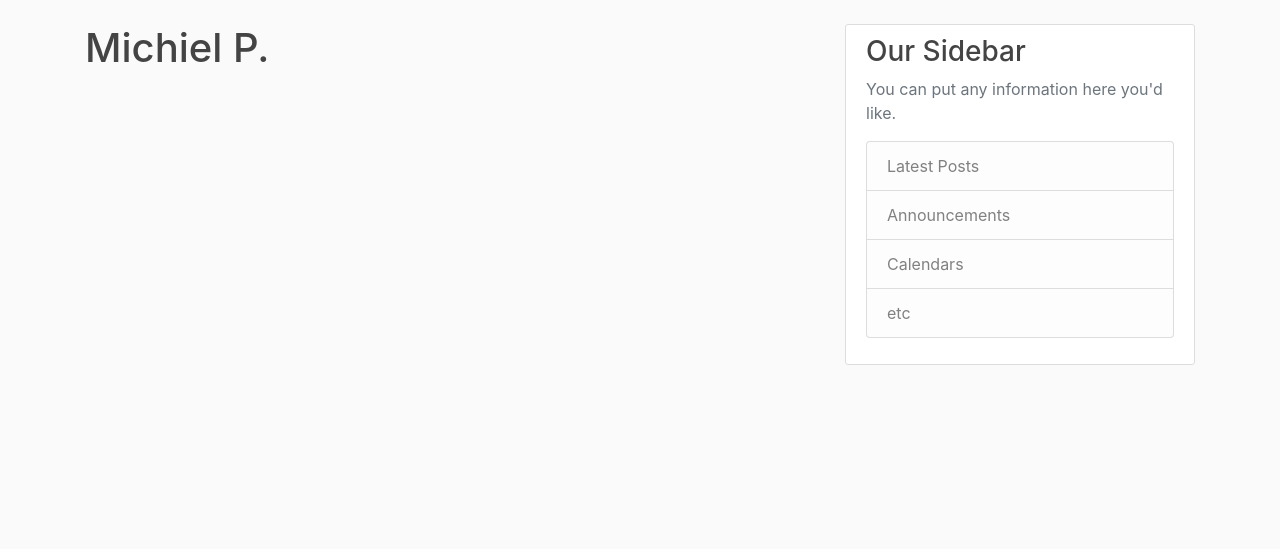
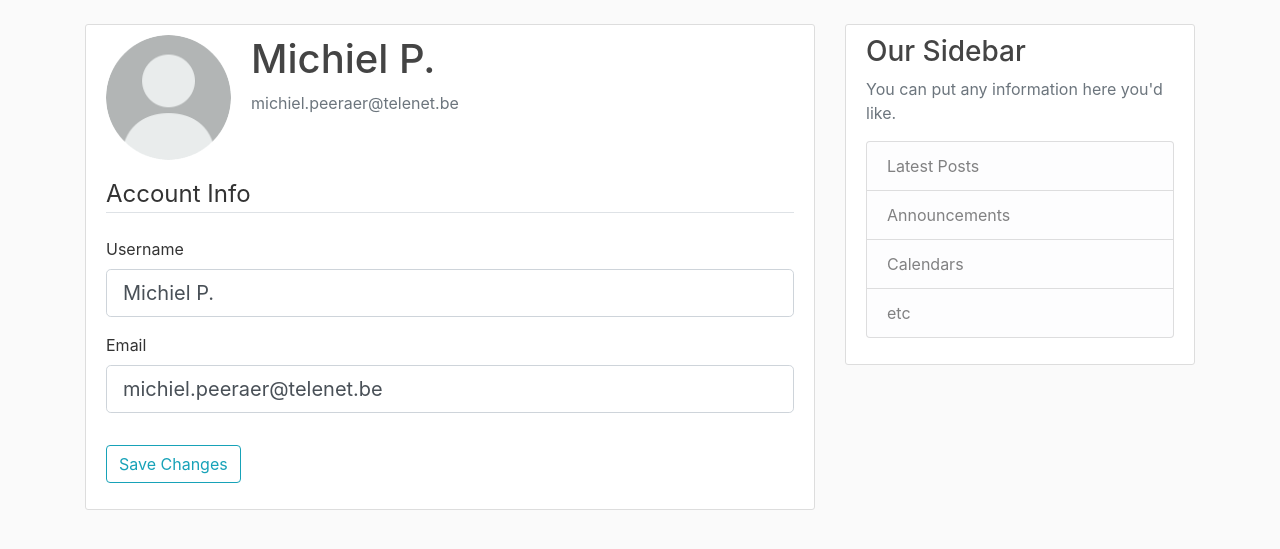
Before and after one commit to MichielPeeraer/Flask-Blog, a Flask app: page /account in a window 1280 px wide. Shown: the part 56-605 px from the top of the page. Run offline with Flask 2, Linux system fonts and the light colour scheme; a user stored in the database is signed in; some libraries are stand-ins or nearby versions.

Commit message:
added account update page

```diff
--- a/flaskblog/forms.py
+++ b/flaskblog/forms.py
@@ -1,4 +1,5 @@
 from flask_wtf import FlaskForm
+from flask_login import current_user
 from wtforms import StringField, PasswordField, SubmitField, BooleanField
 from wtforms.validators import DataRequired, Length, Email, EqualTo, ValidationError
 from flaskblog.models import User
@@ -36,3 +37,25 @@ class LoginForm(FlaskForm):
     remember = BooleanField('Remember Me')
 
     submit = SubmitField('Login')
+
+class UpdateAccountForm(FlaskForm):
+
+    username = StringField('Username', validators=[DataRequired(), Length(min=2, max=20)])
+
+    email = StringField('Email', validators=[DataRequired(), Email()])
+
+    submit = SubmitField('Save Changes')
+
+    def validate_username(self, username):
+
+        if username.data != current_user.username:
+            user = User.query.filter_by(username=username.data).first()
+            if user:
+                raise ValidationError('This username already exists.')
+
+    def validate_email(self, email):
+
+        if email.data != current_user.email:
+            user = User.query.filter_by(email=email.data).first()
+            if user:
+                raise ValidationError('This email already exists.')
--- a/flaskblog/routes.py
+++ b/flaskblog/routes.py
@@ -1,6 +1,6 @@
 from flask import render_template, url_for, flash, redirect, request
 from flaskblog import app, db, bcrypt
-from flaskblog.forms import RegistrationForm, LoginForm
+from flaskblog.forms import RegistrationForm, LoginForm, UpdateAccountForm
 from flaskblog.models import User, Post
 from flask_login import login_user, current_user, logout_user, login_required
 
@@ -79,10 +79,28 @@ def logout():
 def home():
     return render_template('home.html', posts=posts)
 
-@app.route("/account")
+@app.route("/account", methods=['GET', 'POST'])
 @login_required
 def account():
-    return render_template('account.html', title='Account')
+
+    form = UpdateAccountForm()
+
+    if form.validate_on_submit():
+
+        current_user.username = form.username.data
+        current_user.email = form.email.data
+        db.session.commit()
+        flash(f'Your account has been updated!', 'success')
+
+        return redirect(url_for('account'))
+
+    elif request.method == 'GET':
+
+        form.username.data = current_user.username
+        form.email.data = current_user.email
+
+    image_file = url_for('static', filename='profile_pics/' + current_user.image_file)
+    return render_template('account.html', title='Account', image_file=image_file, form=form)
 
 @app.route("/about")
 def about():
--- a/flaskblog/templates/account.html
+++ b/flaskblog/templates/account.html
@@ -1,6 +1,59 @@
 {% extends "layout.html" %}
 {% block content %}
 
-    <h1>{{ current_user.username }}</h1>
+    <div class="content-section">
+        <div class="media">
+            <img class="rounded-circle account-img" src="{{ image_file }}">
+            <div class="media-body">
+                <h2 class="account-heading">{{ current_user.username }}</h2>
+                <p class="text-secondary">{{ current_user.email }}</p>
+            </div>
+        </div>
+        <div>
+            <form action="" method="post">
+
+                {{ form.hidden_tag() }}
+
+                <fieldset class="form-group">
+
+                    <legend class="border-bottom mb-4">Account Info</legend>
+
+                    <div class="form-group">
+                        {{ form.username.label(class="form-control-label") }}
+                        {% if form.username.errors %}
+                            {{ form.username(class="form-control form-control-lg is-invalid") }}
+                            <div class="invalid-feedback">
+                                {% for error in form.username.errors %}
+                                    <span>{{ error }}</span>
+                                {% endfor %}
+                            </div>
+                        {% else %}
+                            {{ form.username(class="form-control form-control-lg") }}
+                        {% endif %}
+                    </div>
+
+                    <div class="form-group">
+                        {{ form.email.label(class="form-control-label") }}
+                        {% if form.email.errors %}
+                            {{ form.email(class="form-control form-control-lg is-invalid") }}
+                            <div class="invalid-feedback">
+                                {% for error in form.email.errors %}
+                                    <span>{{ error }}</span>
+                                {% endfor %}
+                            </div>
+                        {% else %}
+                            {{ form.email(class="form-control form-control-lg") }}
+                        {% endif %}
+                    </div>
+
+                </fieldset>
+
+                <div class="form-group">
+                    {{ form.submit(class="btn btn-outline-info") }}
+                </div>
+
+            </form>
+        </div>
+    </div>
 
 {% endblock content %}
```
Also changed, not shown: flaskblog/site.db, flaskblog/static/profile_pics/default.jpg (added).
